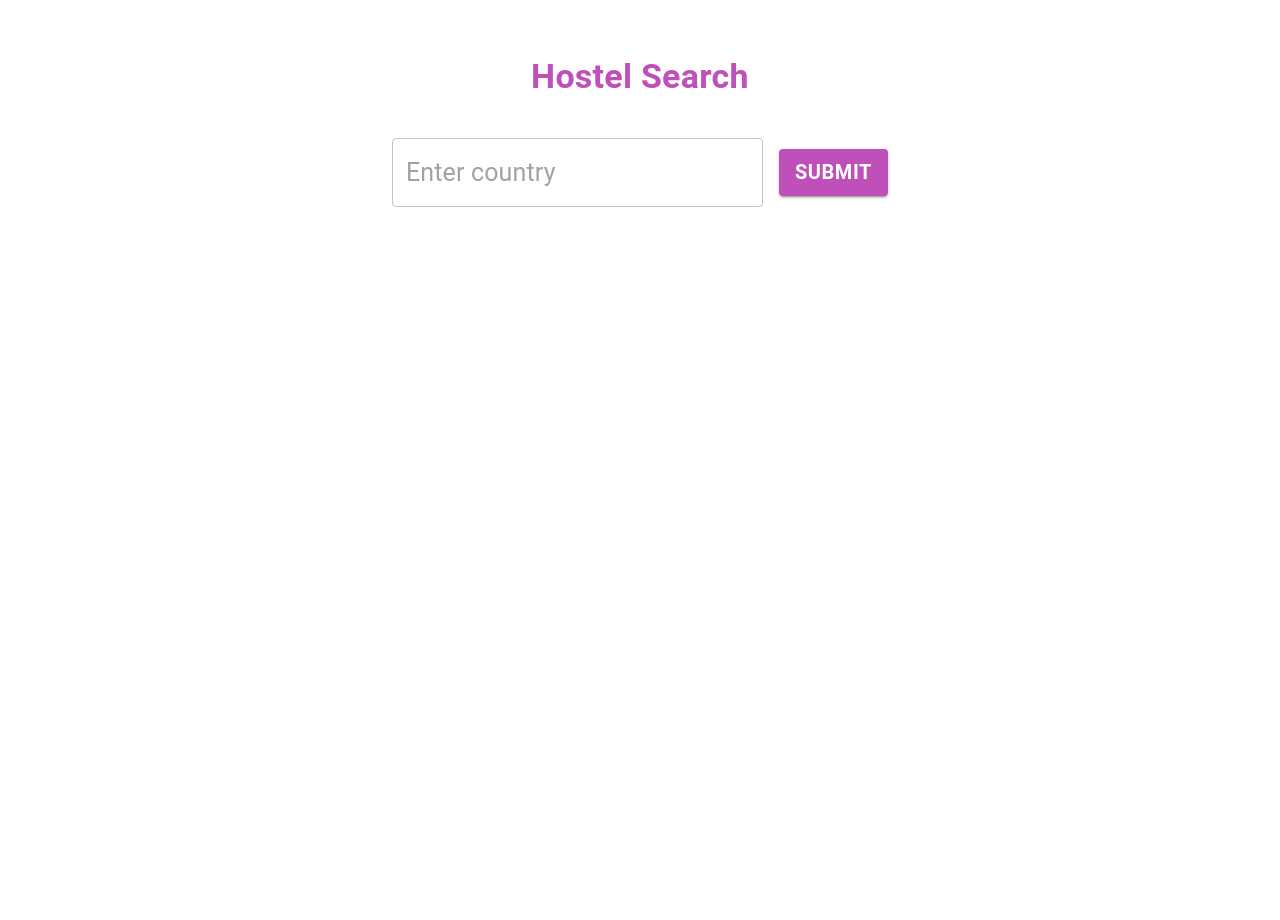
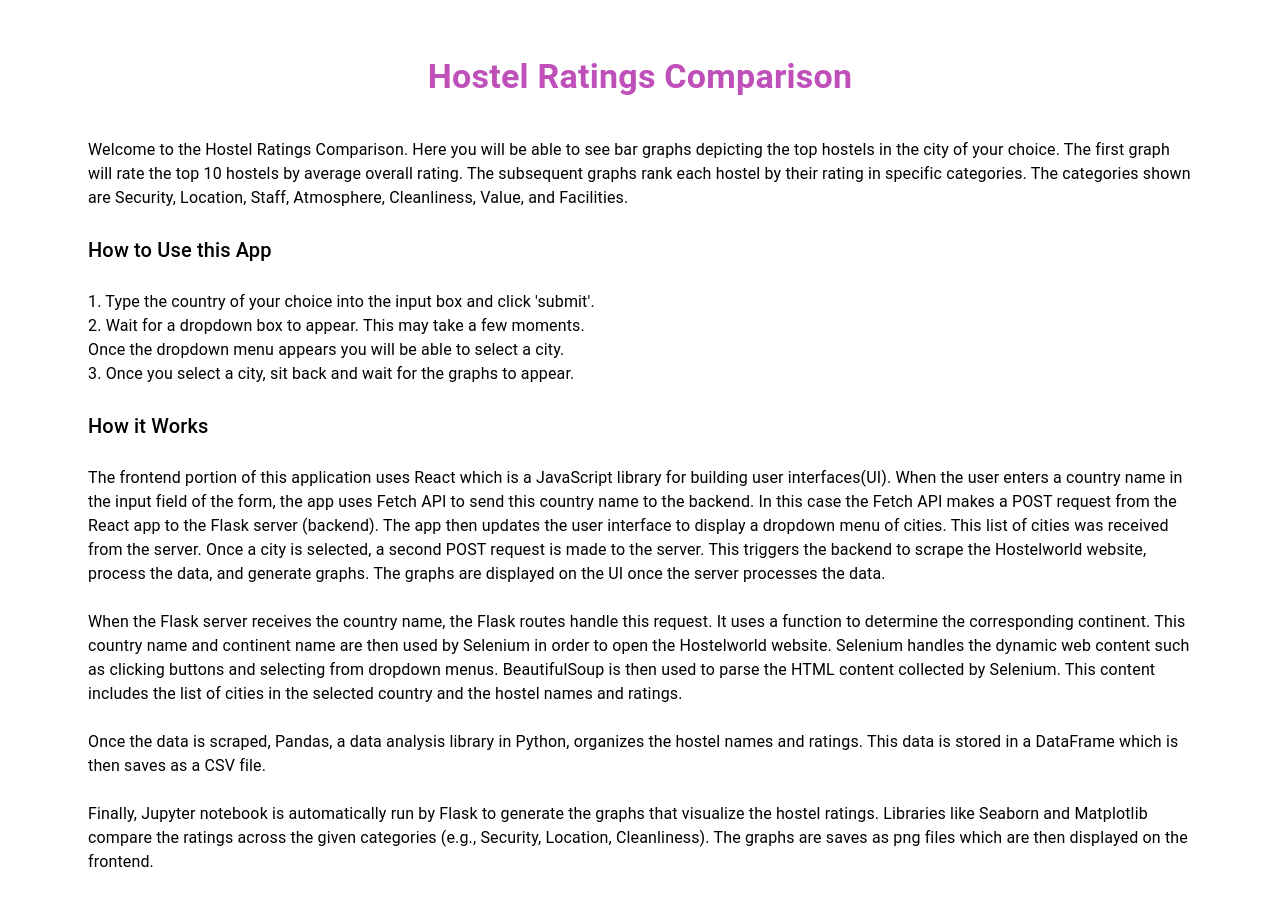
Before and after one commit to vknanavati/React-Flask-Hostel-App, a React (Create React App) app: page / in a window 1280 px wide. Shown: the top 920 px of the page. Before the commit the page ends 800 px from the top, so only its background shows below. Built offline with nearby package versions, Linux system fonts and the light colour scheme.

Commit message:
Added Typography components to display text describing app, how to use it, and how it works. Styled components with MUI.

```diff
--- a/src/App.js
+++ b/src/App.js
@@ -13,6 +13,7 @@ function App() {
   const [graph5, setGraph5] = useState("");
   const [graph6, setGraph6] = useState("");
   const [graph7, setGraph7] = useState("");
+  const [graph8, setGraph8] = useState("");
 
   const handleSubmit = async (e) => {
     e.preventDefault();
@@ -69,13 +70,24 @@ function App() {
       setGraph5('/static/images/graph5.png');
       setGraph6('/static/images/graph6.png');
       setGraph7('/static/images/graph7.png');
+      setGraph8('/static/images/graph8.png');
     } catch (error) {
       console.log(error)
     }
   }
 
   return (
-    <Container>
+    <Container
+    sx={{
+      paddingBottom: 20,
+      marginLeft: "auto",
+      marginRight: "auto",
+      paddingLeft: 10,
+      paddingRight: 10,
+      maxWidth: "90vw",
+    }}
+    maxWidth={"false"}
+    >
       <Grid>
         <Typography
           variant="h4"
@@ -88,8 +100,55 @@ function App() {
 
           }}
         >
-          Hostel Search
+          Hostel Ratings Comparison
         </Typography>
+        <Grid marginBottom={6}>
+          <Typography>
+          Welcome to the Hostel Ratings Comparison. Here you will be able to see bar graphs depicting the top hostels in the city of your choice.
+          The first graph will rate the top 10 hostels by average overall rating. The subsequent graphs rank each hostel by their rating in specific categories.
+          The categories shown are Security, Location, Staff, Atmosphere, Cleanliness, Value, and Facilities.
+          <br/>
+          <br/>
+          </Typography>
+          <Typography variant="h6" >
+          How to Use this App
+          </Typography>
+          <Typography>
+          <br/>
+          1. Type the country of your choice into the input box and click 'submit'.<br/>
+          2. Wait for a dropdown box to appear. This may take a few moments. <br/>
+          Once the dropdown menu appears you will be able to select a city. <br/>
+          3. Once you select a city, sit back and wait for the graphs to appear.
+          <br/>
+          <br/>
+          </Typography>
+          <Typography variant="h6">
+          How it Works
+          </Typography>
+          <Typography>
+          <br/>
+          The frontend portion of this application uses React which is a JavaScript library for building user interfaces(UI).
+          When the user enters a country name in the input field of the form, the app uses Fetch API to send this country name to the backend.
+          In this case the Fetch API makes a POST request from the React app to the Flask server (backend).
+          The app then updates the user interface to display a dropdown menu of cities. This list of cities was received from the server.
+          Once a city is selected, a second POST request is made to the server. This triggers the backend to scrape the Hostelworld website, process the data,
+          and generate graphs. The graphs are displayed on the UI once the server processes the data.
+          <br/>
+          <br/>
+          When the Flask server receives the country name, the Flask routes handle this request. It uses a function to determine the corresponding continent.
+          This country name and continent name are then used by Selenium in order to open the Hostelworld website. Selenium handles the dynamic web content
+          such as clicking buttons and selecting from dropdown menus. BeautifulSoup is then used to parse the HTML content collected by Selenium.
+          This content includes the list of cities in the selected country and the hostel names and ratings.
+          <br/>
+          <br/>
+          Once the data is scraped, Pandas, a data analysis library in Python, organizes the hostel names and ratings. This data is stored in a DataFrame which is then saves as a CSV file.
+          <br/>
+          <br/>
+          Finally, Jupyter notebook is automatically run by Flask to generate the graphs that visualize the hostel ratings.
+          Libraries like Seaborn and Matplotlib compare the ratings across the given categories (e.g., Security, Location, Cleanliness).
+          The graphs are saves as png files which are then displayed on the frontend.
+          </Typography>
+        </Grid>
         <form onSubmit={handleSubmit}>
           <Grid
             container
@@ -176,6 +235,7 @@ function App() {
               {graph5 && <Grid sx={{mb:9}}><img src={graph5} alt="hostel-graph"/></Grid>}
               {graph6 && <Grid sx={{mb:9}}><img src={graph6} alt="hostel-graph"/></Grid>}
               {graph7 && <Grid sx={{mb:9}}><img src={graph7} alt="hostel-graph"/></Grid>}
+              {graph8 && <Grid sx={{mb:9}}><img src={graph8} alt="hostel-graph"/></Grid>}
           </Grid>
         </Grid>
         )}
```
